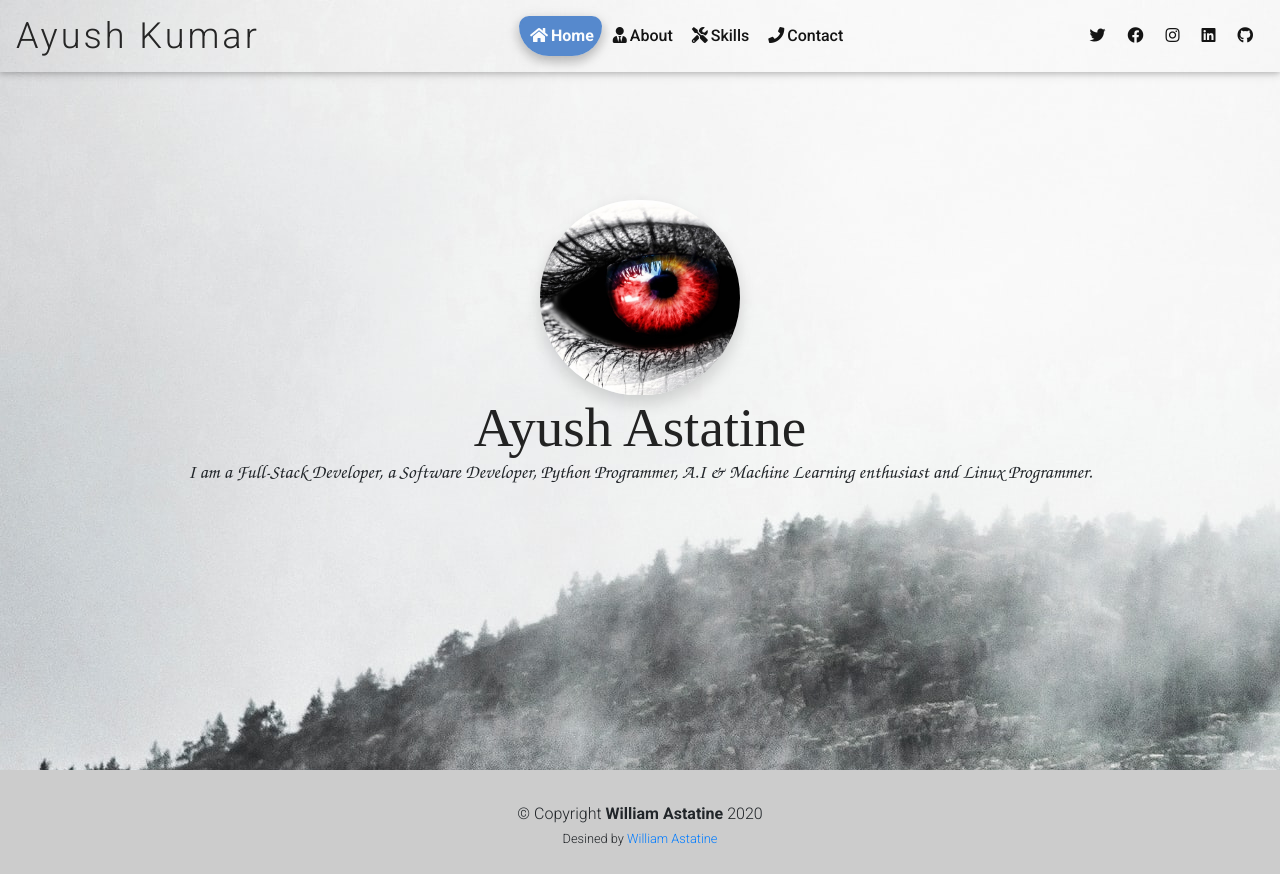
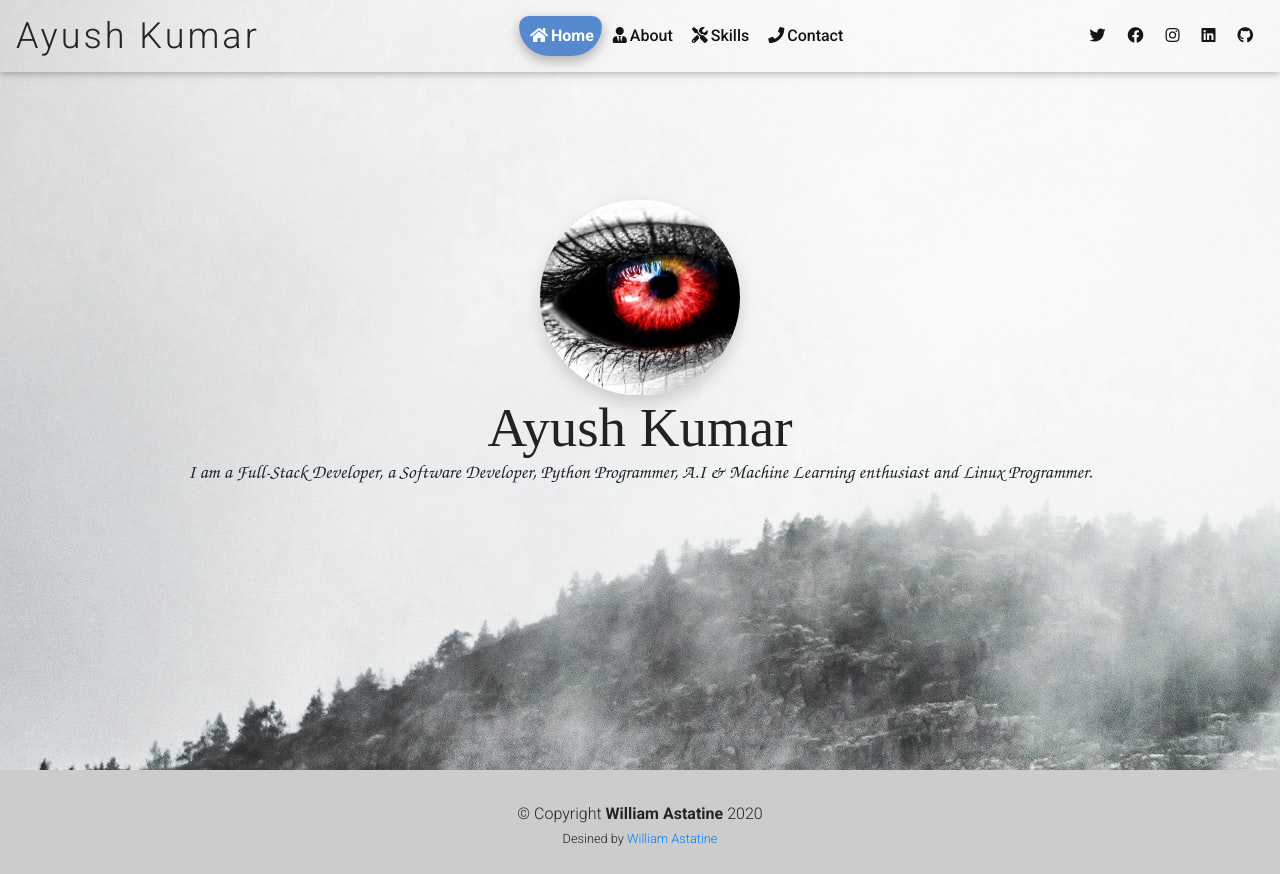
Before and after one commit to scott-astatine/portfolio, a React (Create React App) app: page / in a window 1280 px wide. Built offline with nearby package versions, Linux system fonts and the light colour scheme.

Commit message:
modified

```diff
--- a/src/components/pages/home.tsx
+++ b/src/components/pages/home.tsx
@@ -20,7 +20,7 @@ export const Home: React.FC<Props> = ({ name }) => {
                                 borderRadius: '100px',
                                 width: '200px', height: '195px'
                             }} alt='William Astatine' />
-                            <p className='intro-title mb-2'>{name} Astatine</p>
+                            <p className='intro-title mb-2'>{name} Kumar</p>
                             <p className='font-weight-light intro-description'>
                                 I am a Full-Stack Developer, a Software Developer,
                                 Python Programmer, A.I & Machine Learning enthusiast and Linux Programmer.
```
